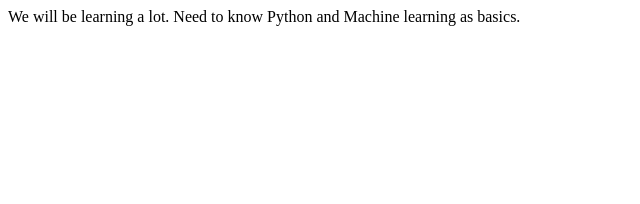
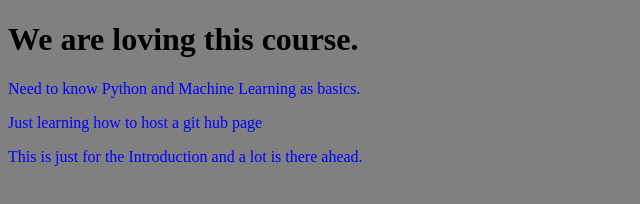
Before and after one commit to prerna963852/Assignment_1, a plain HTML site: page index.html in a window 1280 px wide. Shown: the whole page, without its empty margins (0-640 px from the left). Drawn offline with Linux system fonts and the light colour scheme.

Commit message:
To host the git hub page

```diff
--- a/index.html
+++ b/index.html
@@ -1,12 +1,20 @@
 <!DOCTYPE html>
 <html>
 <head>
-  <title>This is the GITHUB Assignment</title>
+  <title>Page Title</title>
+  <style>
+    body {background-color: gray;}
+    h1 {color: black;}
+    p {color: blue;}
+  </style>
 </head>
 <body>
 
-We will be learning a lot.
-Need to know Python and Machine learning as basics.
+<h1>We are loving this course.</h1>
+<p>Need to know Python and Machine Learning as basics.</p>
+
+<p>Just learning how to host a git hub page</p>
+<p>This is just for the Introduction and a lot is there ahead.</p>
 
 </body>
 </html>
```
